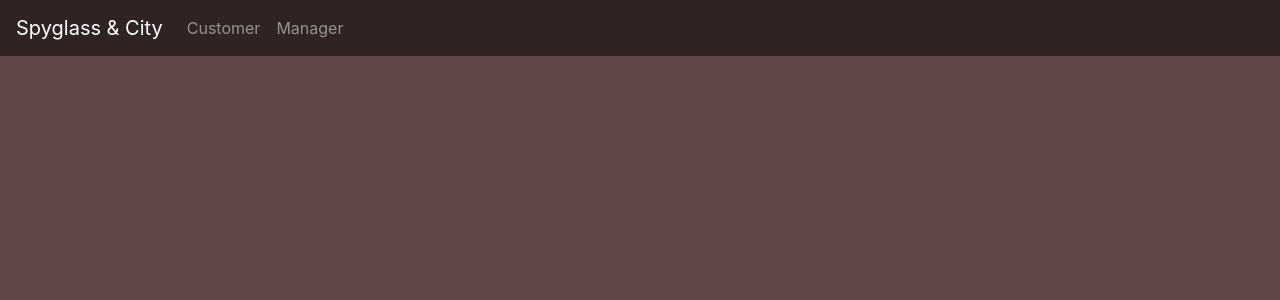
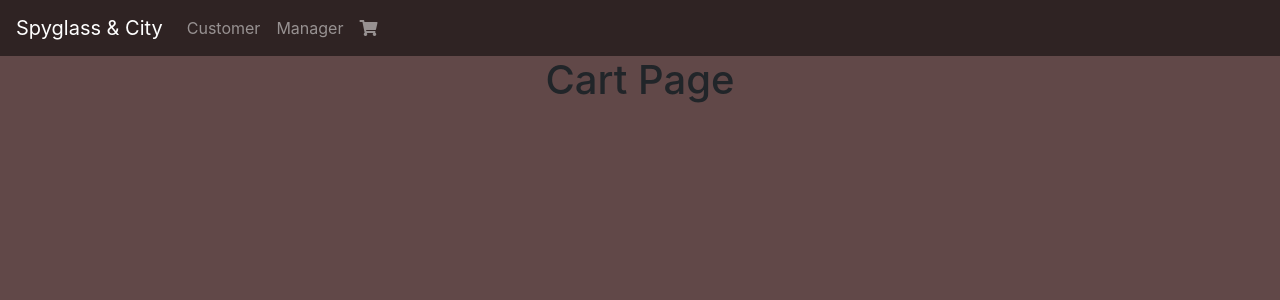
Before and after one commit to willkotheimer/spyglassandcity, a React (Create React App) app: page /cart in a window 1280 px wide. Shown: the top 300 px of the page. Built offline with nearby package versions, Linux system fonts and the light colour scheme; no server answers.

Commit message:
added cart view and items from FB are in state

```diff
--- a/src/components/TheNavbar/index.js
+++ b/src/components/TheNavbar/index.js
@@ -27,6 +27,11 @@ const Example = (props) => {
             <NavItem>
               <NavLink href='/manager'>Manager</NavLink>
             </NavItem>
+            <NavItem>
+              <NavLink href='/cart'>
+                <i class='fas fa-shopping-cart'></i>
+              </NavLink>
+            </NavItem>
           </Nav>
         </Collapse>
       </Navbar>
--- a/src/helpers/Routes.js
+++ b/src/helpers/Routes.js
@@ -3,12 +3,14 @@ import { Route, Switch } from 'react-router-dom';
 
 import Manager from '../views/Manager';
 import Customer from '../views/Customer';
+import Cart from '../views/Cart';
 
 export default function Routes() {
   return (
     <Switch>
       <Route exact path='/' component={() => <Customer />} />
       <Route exact path='/manager' component={() => <Manager />} />
+      <Route exact path='/cart' component={() => <Cart />} />
     </Switch>
   );
 }
--- /dev/null
+++ b/src/helpers/data/CartFB.js
@@ -0,0 +1,17 @@
+import axios from 'axios';
+
+const baseUrl = 'https://spyglassandcity-default-rtdb.firebaseio.com';
+
+const getAllCartItems = () => new Promise((resolve, reject) => {
+  axios.get(`${baseUrl}/cart.json`)
+    .then((response) => {
+      const projects = [];
+      Object.values(response.data).forEach((project) => {
+        projects.push(project);
+      });
+      resolve(projects);
+    })
+    .catch((error) => reject(error));
+});
+
+export default getAllCartItems;
--- /dev/null
+++ b/src/views/Cart.js
@@ -0,0 +1,24 @@
+import React, { Component } from 'react';
+import getAllCartItems from '../helpers/data/CartFB';
+
+export default class Cart extends Component {
+  state = {
+    cart: [],
+  };
+
+  componentDidMount() {
+    this.getCartItems();
+  }
+
+  getCartItems = () => getAllCartItems().then((response) => {
+    this.setState({ cart: response });
+  });
+
+  render() {
+    return (
+      <div>
+        <h1>Cart Page</h1>
+      </div>
+    );
+  }
+}
```
